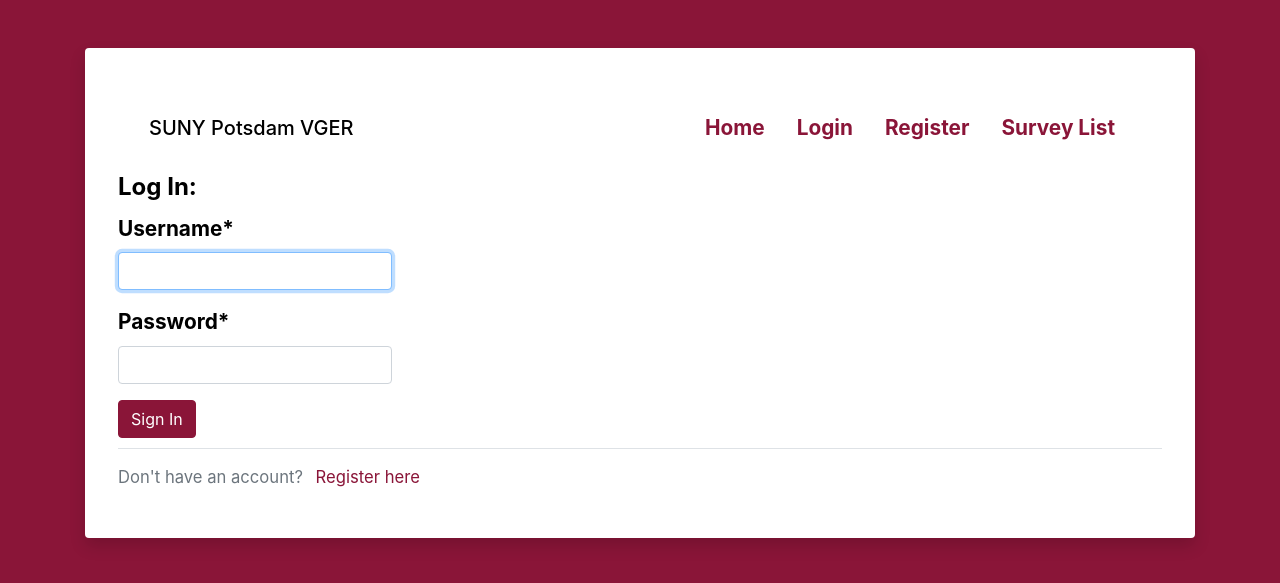
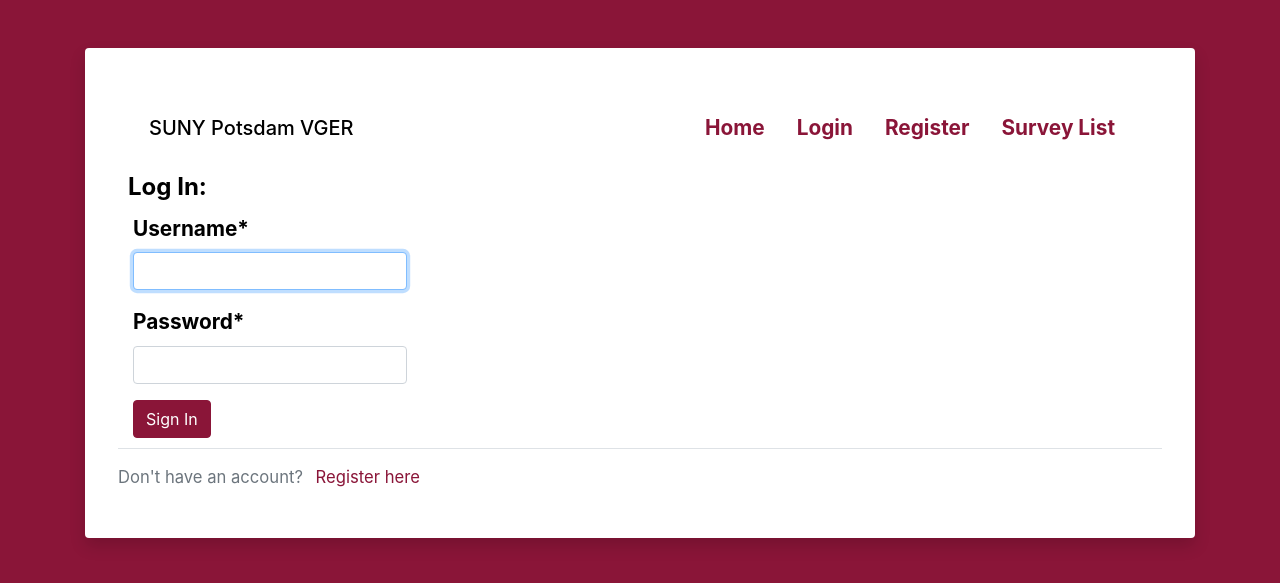
Before and after one commit to herrers202b/vger-devel1, a Django app: page /login/ in a window 1280 px wide. Shown: the top 583 px of the page. Run offline with Django 3.2, Linux system fonts and the light colour scheme; some libraries are stand-ins or nearby versions.

Commit message:
padding tweaks

```diff
--- a/src/vger/user/templates/login.html
+++ b/src/vger/user/templates/login.html
@@ -1,18 +1,31 @@
 {% extends "base.html" %}
 {% load crispy_forms_tags %}
 {% block content %}
-<div class="row spacer">
 <form method="POST">
   {% csrf_token %}
   <fieldset>
+    <div class="form-row">
       <legend>Log In:</legend>
-      {{ form|crispy }}
+    </div>
+
+    <div class="form-row">
+      <div class="form-group col-mb-6 mb-0">
+        {{ form.username|as_crispy_field }}
+      </div>
+    </div>
+
+    <div class="form-row">
+      <div class="form-group col-mb-6 mb-0">
+        {{ form.password|as_crispy_field }}
+      </div>
+    </div>
   </fieldset>
+
   <button type="submit" class="btn btn-primary">
     Sign In
   </button>
 </form>
-</div>
+
 <div class="border-top pt-3 row spacer">
   <small class="text-muted">
     Don't have an account? <a class="ml-2" href="{% url 'register' %}">Register here</a>
--- a/src/vger/user/templates/register.html
+++ b/src/vger/user/templates/register.html
@@ -34,7 +34,9 @@
     </div>
   </fieldset>
 
-  <input class="btn btn-primary" type="submit" name="Create User">
+  <button type="submit" class="btn btn-primary">
+    Create User
+  </button>
 </form>
 
 <div class="border-top pt-3 row spacer">
```
Lines whose indentation alone changed are shown as unchanged.
